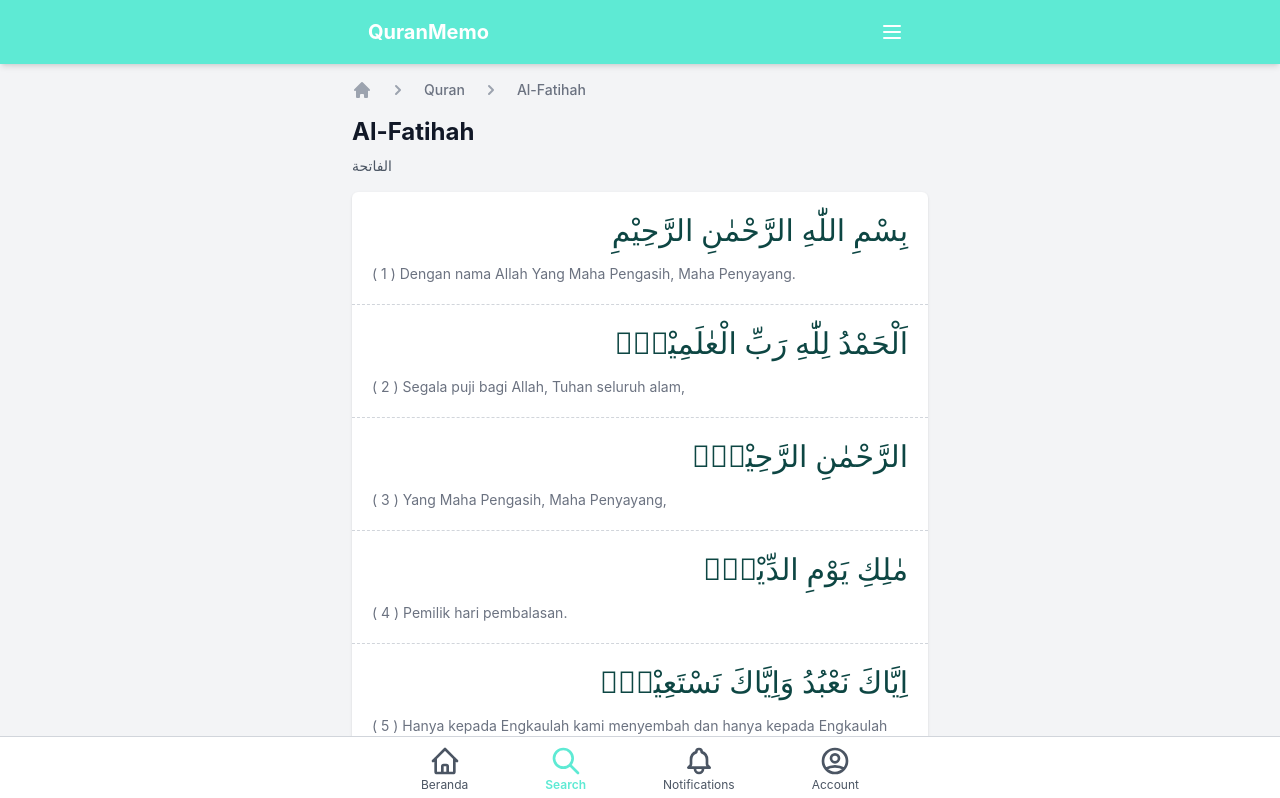
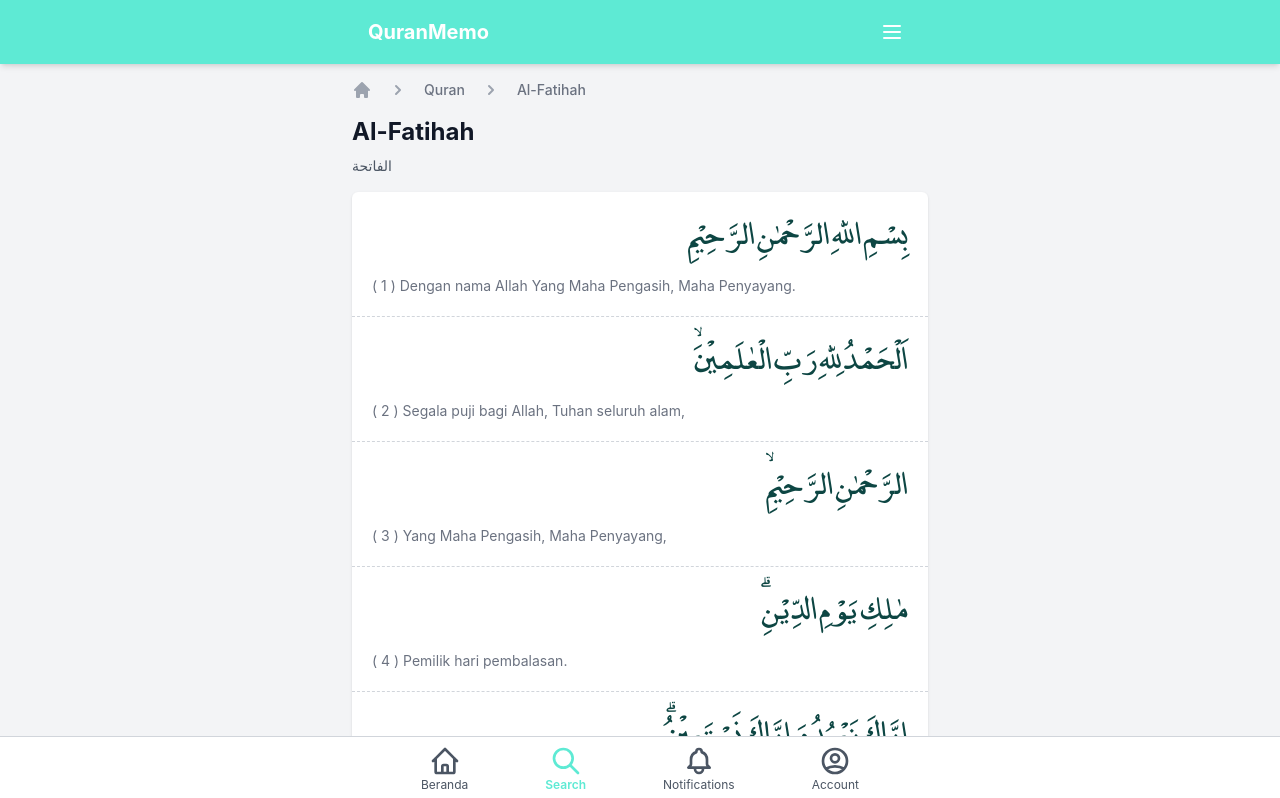
Before and after one commit to rizkianakbar/quran-community, a Next.js app: page /quran/1 in a window 1280 px wide. Shown: the top 798 px of the page. Built offline with nearby package versions, Linux system fonts and the light colour scheme.

Commit message:
style: change font for quran

```diff
--- a/components/quran-details.tsx
+++ b/components/quran-details.tsx
@@ -6,7 +6,7 @@ export function QuranDetails({ data }: any) {
     return (
       <div className="p-5" key={i}>
         {/* make the span in right */}
-        <p className="text-3xl font-sans text-[#0d4643] text-right mb-4">
+        <p className="quran text-3xl text-[#0d4643] text-right mb-4">
           {text[ayat]}
         </p>
         <p className="text-gray-500 text-sm">
--- a/styles/globals.css
+++ b/styles/globals.css
@@ -1,6 +1,14 @@
 @tailwind base;
 @tailwind components;
 @tailwind utilities;
+
+@font-face {
+  font-family: 'me-quran';
+  src: url('../lib/font/me_quran.ttf') format('truetype');
+  font-weight: 400;
+  font-weight: normal;
+  font-display: swap;
+}
 
 html,
 body {
@@ -41,3 +49,8 @@ a {
   border-top-color: #f3f4f6 !important;
   border-left-color: #f3f4f6 !important;
 }
+
+.quran {
+  font-family: 'me-quran';
+  line-height: 1.6;
+}
```
Also changed, not shown: lib/font/me_quran.ttf (added).
